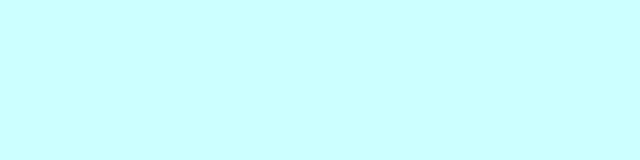
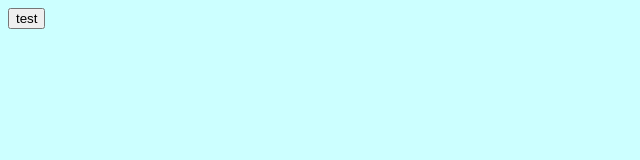
Before and after one commit to AurelienMoisson/cafet-pay, a React (Create React App) app in the folder frontend/: page / in a window 1280 px wide. Shown: the top 160 px of the page, without its empty margins (0-640 px from the left). Built offline with nearby package versions, Linux system fonts and the light colour scheme.

Commit message:
added bootstrap and test button

```diff
--- a/frontend/package.json
+++ b/frontend/package.json
@@ -3,7 +3,9 @@
   "version": "0.1.0",
   "private": true,
   "dependencies": {
+    "bootstrap": "^4.3.1",
     "react": "^16.9.0",
+    "react-bootstrap": "^1.0.0-beta.11",
     "react-dom": "^16.9.0",
     "react-scripts": "3.1.1"
   },
--- a/frontend/src/App.js
+++ b/frontend/src/App.js
@@ -1,11 +1,13 @@
 import React from 'react';
 import './styles/App.css';
+import Form from './components/orderForm';
 
 function App() {
   return (
     <div className="App">
       <header className="App-header">
       </header>
+      <Form/>
     </div>
   );
 }
--- a/frontend/src/components/orderForm.js
+++ b/frontend/src/components/orderForm.js
@@ -1,8 +1,10 @@
 import React from 'react';
+import Button from 'react-bootstrap/Button';
 
-function form() {
+function Form() {
   return (
+    <Button> test </Button>
   )
 }
 
-export default form;
+export default Form;
```
Also changed, not shown: 1 other file (tests, documents, lock files or other folders).
